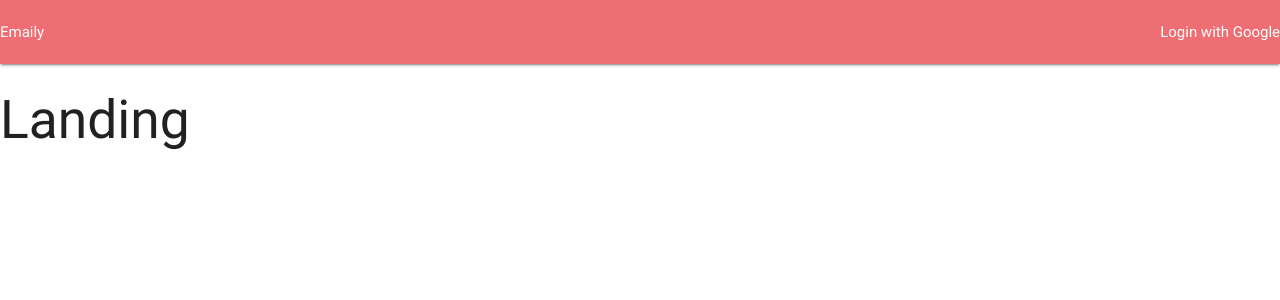
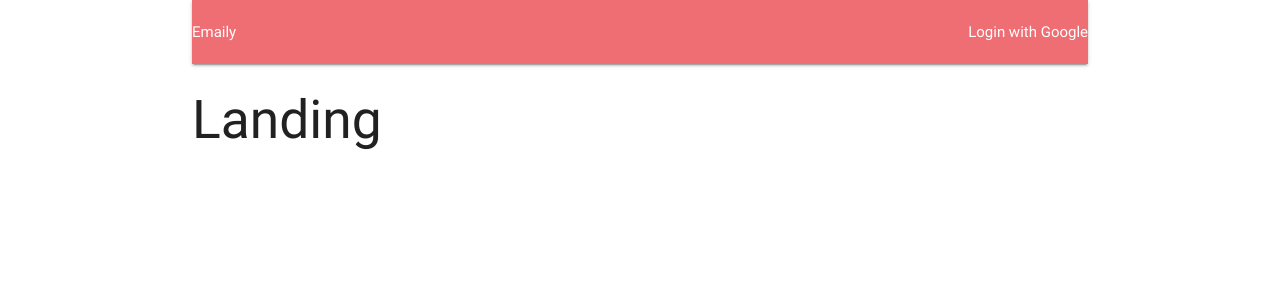
Before and after one commit to njseeto/node-with-react, a React (Create React App) app in the folder client/: page / in a window 1280 px wide. Shown: the top 300 px of the page. Built offline with nearby package versions, Linux system fonts and the light colour scheme.

Commit message:
style(container): add container class for styling..

```diff
--- a/client/src/components/App.js
+++ b/client/src/components/App.js
@@ -9,7 +9,7 @@ const Landing = () => <h2>Landing</h2>
 
 const App = () => {
     return (
-        <div>
+        <div className="container">
             <BrowserRouter>
                 <div>
                     <Header/>
--- a/client/src/components/Header.js
+++ b/client/src/components/Header.js
@@ -5,9 +5,7 @@ class Header extends Component {
         return(
             <nav>
                 <div className="nav-wrapper">
-                    <a className="left-brand-logo">
-                        Emaily
-                    </a>
+                    <a className="left-brand-logo">Emaily</a>
                     <ul className="right">
                         <li>Login with Google</li>
                     </ul>
```
